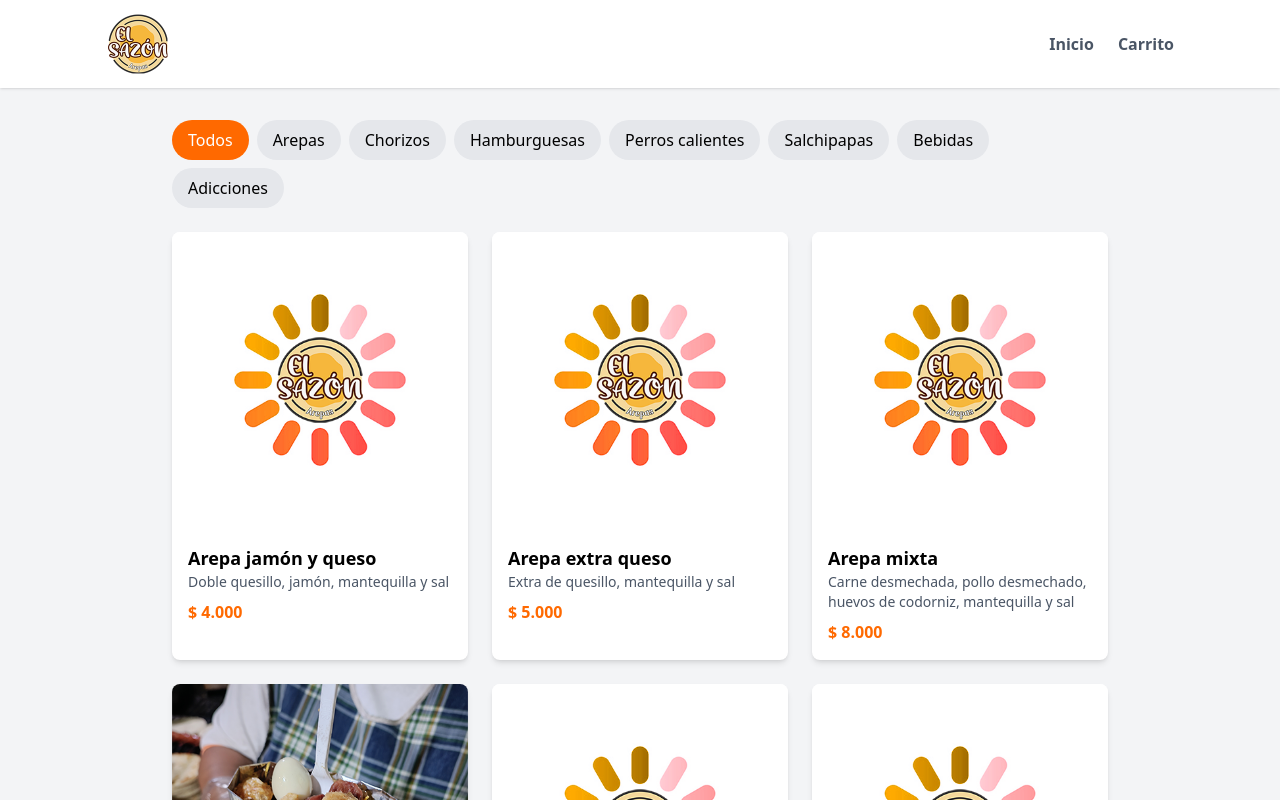
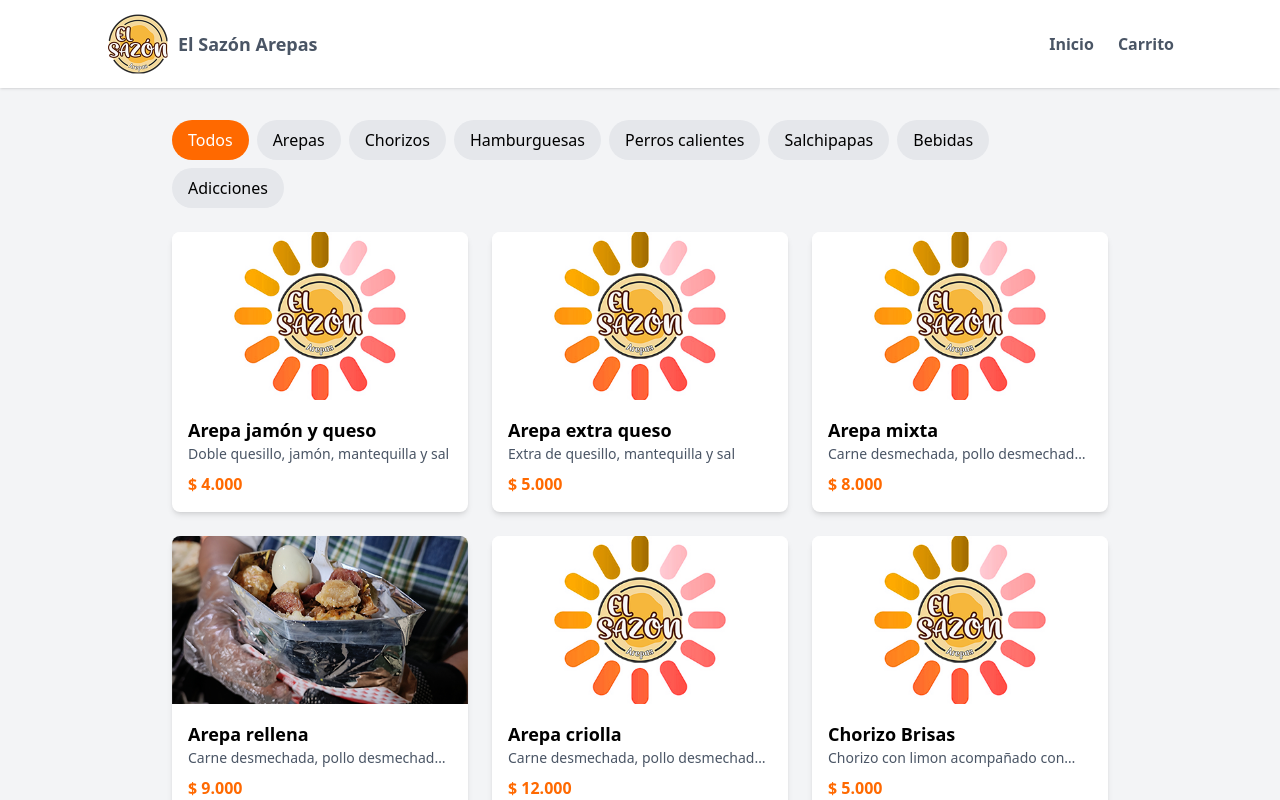
Before and after one commit to yimmi4000dev/menu-el_sazon, a Next.js app: page / in a window 1280 px wide. Shown: the top 800 px of the page. Built offline with nearby package versions, Linux system fonts and the light colour scheme.

Commit message:
v0.0.10: Adicion de productos

```diff
--- a/src/app/components/Header.tsx
+++ b/src/app/components/Header.tsx
@@ -18,6 +18,7 @@
               width={64}
               height={64}
             />
+            <h1 className="text-lg font-bold ml-2 text-gray-600">El Sazón Arepas</h1>
           </Link>
 
           <ul className="flex space-x-6">
--- a/src/app/page.tsx
+++ b/src/app/page.tsx
@@ -108,7 +108,7 @@
               className="bg-white rounded-lg shadow-md overflow-hidden cursor-pointer hover:shadow-lg transition"
               onClick={() => setSelectedProduct(product)}
             >
-              <div className="w-full aspect-square overflow-hidden">
+              <div className="w-full h-42 overflow-hidden">
                 <img
                   src={product.image}
                   alt={product.name}
@@ -118,7 +118,7 @@
               </div>
               <div className="p-4">
                 <h3 className="font-bold text-lg">{product.name}</h3>
-                <p className="text-gray-600 text-sm line-clamp-2">
+                <p className="text-gray-600 text-sm line-clamp-1">
                   {product.description}
                 </p>
                 <p className="font-bold mt-2 text-orange-500">
```
